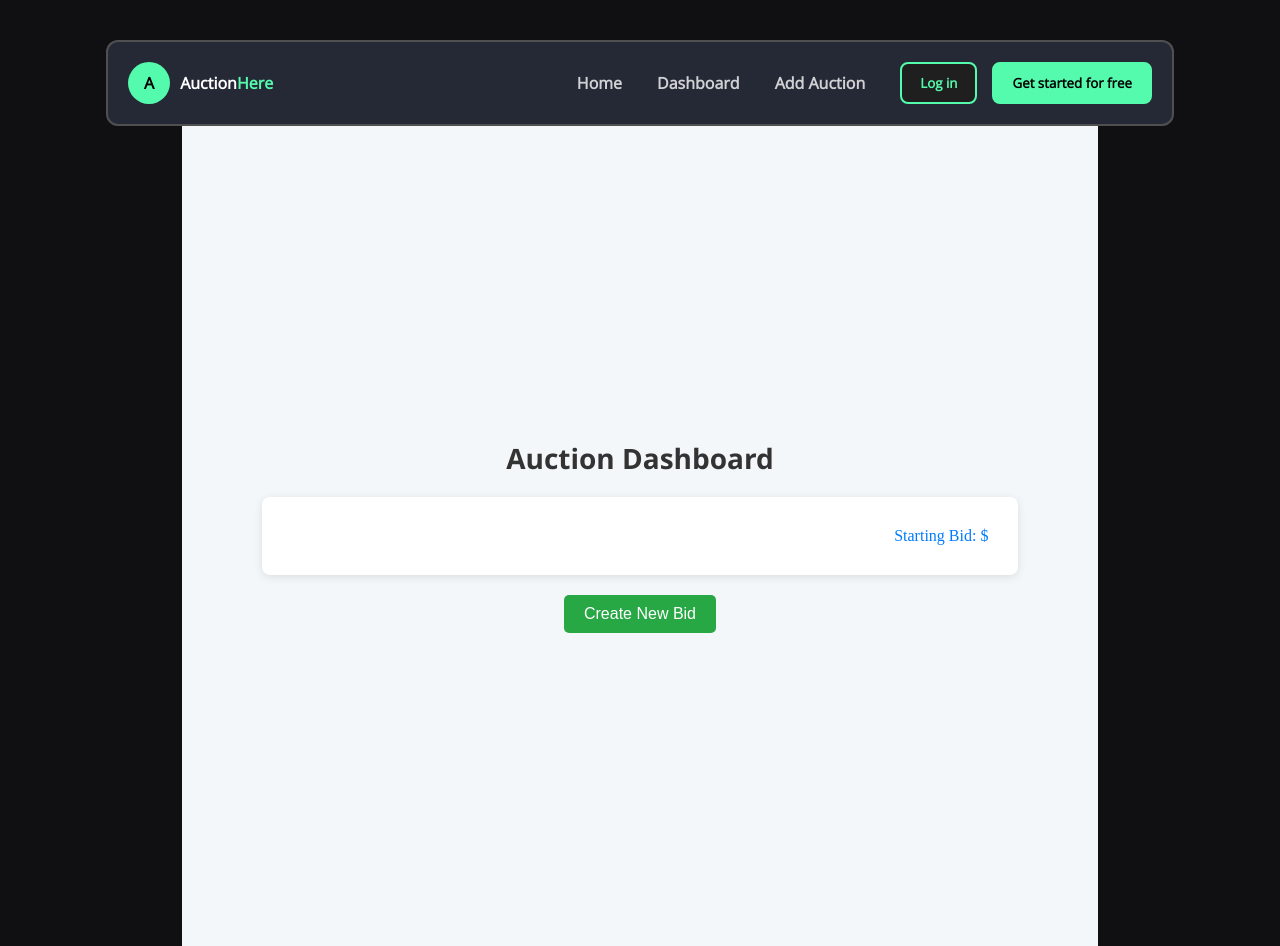
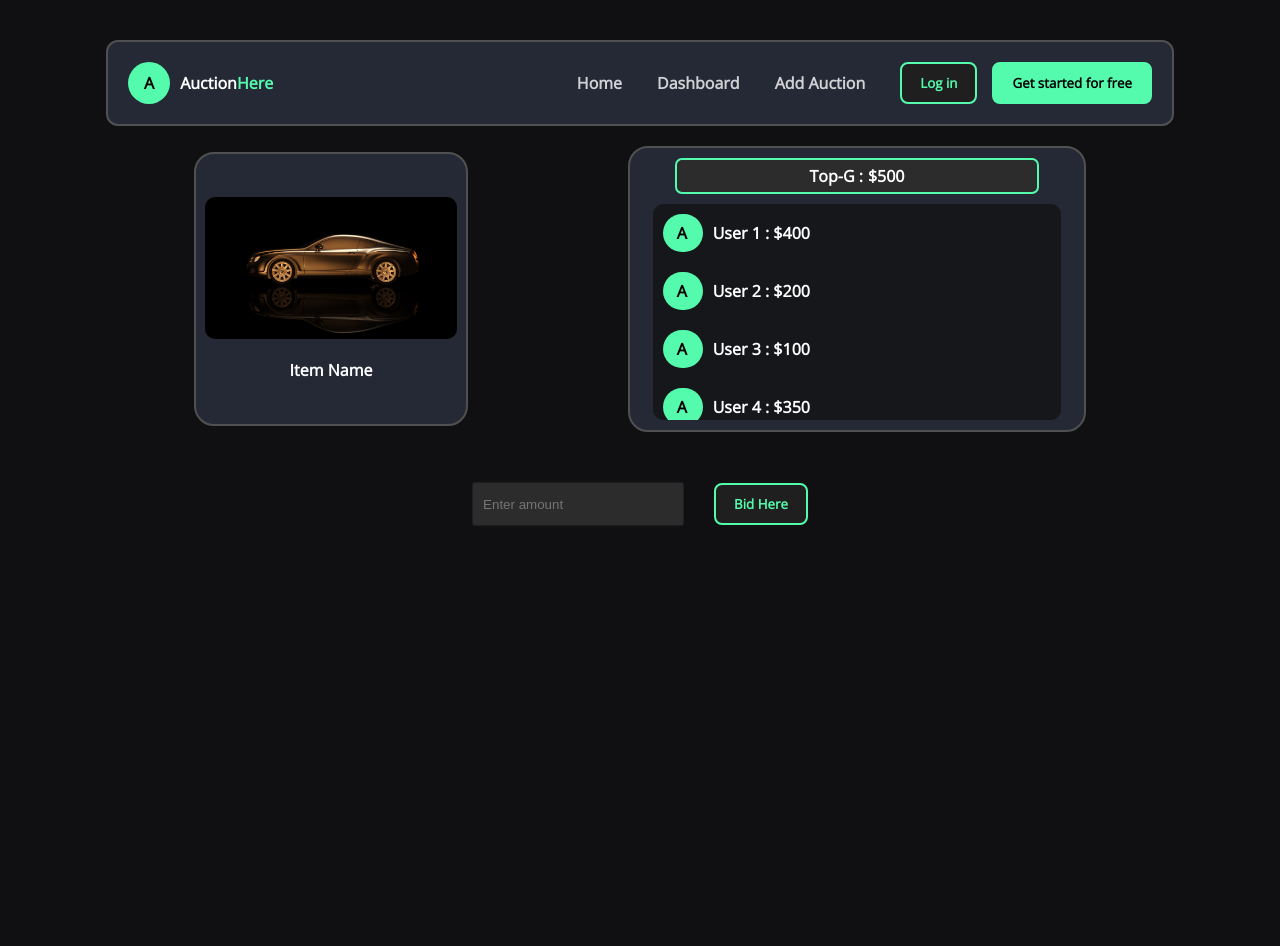
Before and after one commit to AmeCodeHere/aucitonApp, a React (Vite) app in the folder frontend/: page / in a window 1280 px wide. After the commit the page ends 800 px from the top, so only its background shows below. Built offline with nearby package versions, Linux system fonts and the light colour scheme; no server answers.

Commit message:
working on ui

```diff
--- a/frontend/src/App.css
+++ b/frontend/src/App.css
@@ -1,4 +1,3 @@
 body {
     background-color: rgb(16, 16, 19);
-
 }
--- a/frontend/src/App.jsx
+++ b/frontend/src/App.jsx
@@ -7,12 +7,17 @@ import SignUp from './Components/Signup'
 import AuctionPage from './Components/AuctionPage'
 import Dashboard from './Components/Dashboard'
 import { createBrowserRouter, RouterProvider } from 'react-router-dom'
+import LandingPage from './Components/LandingPage'
 
 function App() {
   const [count, setCount] = useState(0)
   const router = createBrowserRouter([
     {
       path: "/",
+      element: <><Navbar /><LandingPage /></>
+    },
+    {
+      path: "/dashboard",
       element: <><Navbar /><Dashboard /></>
     },
     {
--- /dev/null
+++ b/frontend/src/Components/LandingPage.css
@@ -0,0 +1,121 @@
+.container-L {
+
+    width: 82vw;
+    /*need to change */
+    margin: auto;
+
+}
+
+.content {
+    gap: 160px;
+    display: flex;
+    justify-content: center;
+    align-items: center;
+    /* min-height: 140vh; */
+
+    margin-top: 20px;
+    border-radius: 10px;
+}
+
+.auction-item {
+    display: flex;
+    flex-direction: column;
+    justify-content: center;
+    align-items: center;
+    background-color: rgb(37, 41, 54);
+    height: 250px;
+    width: 250px;
+    border-radius: 20px;
+    border: 2px solid rgb(80, 80, 80);
+    gap: 20px;
+    font-family: "Open Sans", sans-serif;
+    font-optical-sizing: auto;
+    font-weight: 600;
+    font-style: normal;
+    font-variation-settings:
+        "wdth" 100;
+    color: white;
+}
+
+.auction-chat {
+    font-family: "Open Sans", sans-serif;
+    font-optical-sizing: auto;
+    font-weight: 600;
+    font-style: normal;
+    font-variation-settings:
+        "wdth" 100;
+    color: white;
+    height: 270px;
+    width: 454px;
+    background-color: rgb(37, 41, 54);
+    border: 2px solid rgb(80, 80, 80);
+    border-radius: 20px;
+    padding-bottom: 12px;
+}
+
+img {
+    border-radius: 10px;
+}
+
+.h-bider {
+
+    max-width: 80%;
+    margin: auto;
+
+}
+
+.h-content {
+    display: flex;
+    align-items: center;
+    justify-content: center;
+    border-radius: 7px;
+    padding: 5px;
+    gap: 5px;
+    border: 2px solid #55fbac;
+    margin-top: 10px;
+    background-color: rgb(44, 44, 44);
+}
+
+.msg {
+    max-width: 90%;
+    height: 80%;
+    margin: auto;
+    margin-top: 10px;
+    border-radius: 10px;
+    background-color: rgb(21, 23, 27);
+overflow: hidden;
+}
+
+.p-1 {
+    color: #000000;
+    background-color: #55fbac;
+    padding: 8px 14px;
+    width: 12px;
+    border-radius: 29px;
+}
+
+.b-1 {
+    display: flex;
+    flex-direction: column;
+}
+
+.under {
+    overflow: hidden;
+    margin: 10px;
+    display: flex;
+    gap: 10px;
+    align-items: center;
+}
+
+.bid-a{
+    display: flex;
+    justify-content: center;
+    align-items: center;
+    margin-top: 50px;
+    gap: 30px;
+}
+.bid-a .amount{
+    background-color: rgb(44, 44, 44);
+    width: 190px;
+  height: 22px;
+}
--- /dev/null
+++ b/frontend/src/Components/LandingPage.jsx
@@ -0,0 +1,68 @@
+import React from 'react'
+import './LandingPage.css'
+import myItem from '../assets/auctionItem.jpg'
+
+const LandingPage = () => {
+
+    return (
+        <div className='container-L'>
+            <div className='content'>
+                <div className="auction-item">
+                    <img src={myItem} width={252} alt="img" />
+                    <p>Item Name</p>
+
+                </div>
+                <div className="auction-chat">
+                    <div className="h-bider">
+                        <div className='h-content'>
+                            <p>Top-G :</p>
+                            <p>$500</p>
+                        </div>
+
+                    </div>
+                    <div className="msg">
+                        <div className="msg-content">
+                            <div className="b-1">
+                                <div className='under'>
+                                    <p className='p-1'>
+                                        A
+                                    </p>
+                                    <p>User 1 : $400</p>
+                                </div>
+                                <div className='under'>
+                                    <p className='p-1'>
+                                        A
+                                    </p>
+                                    <p>User 2 : $200</p>
+                                </div>
+                                <div className='under'>
+                                    <p className='p-1'>
+                                        A
+                                    </p>
+                                    <p>User 3 : $100</p>
+                                </div>
+                                <div className='under'>
+                                    <p className='p-1'>
+                                        A
+                                    </p>
+                                    <p>User 4 : $350</p>
+                                </div>
+                            </div>
+                        </div>
+                    </div>
+                </div>
+            </div>
+            <div className="bid-a">
+                <input value="" onChange="" placeholder='Enter amount'
+                    className="amount"
+                    type="number" name="amount" />
+                <button className='btn1' type="button">Bid Here</button>
+
+
+
+            </div>
+        </div>
+    )
+}
+
+export default LandingPage
--- a/frontend/src/Components/Navbar.jsx
+++ b/frontend/src/Components/Navbar.jsx
@@ -20,7 +20,7 @@ const Navbar = () => {
             <div className="contains-items">
                 <div className='user'>
                     <Link className='link' to="/"  ><p>Home</p></Link>
-                    <Link className='link' to="/"  ><p>Dashboard</p></Link>
+                    <Link className='link' to="/dashboard"  ><p>Dashboard</p></Link>
                     <Link className='link' to="/auctionPage">  <p>Add Auction</p></Link>
                 </div>
                 <div className="btns">
```
Also changed, not shown: frontend/src/assets/auctionItem.jpg (added).
